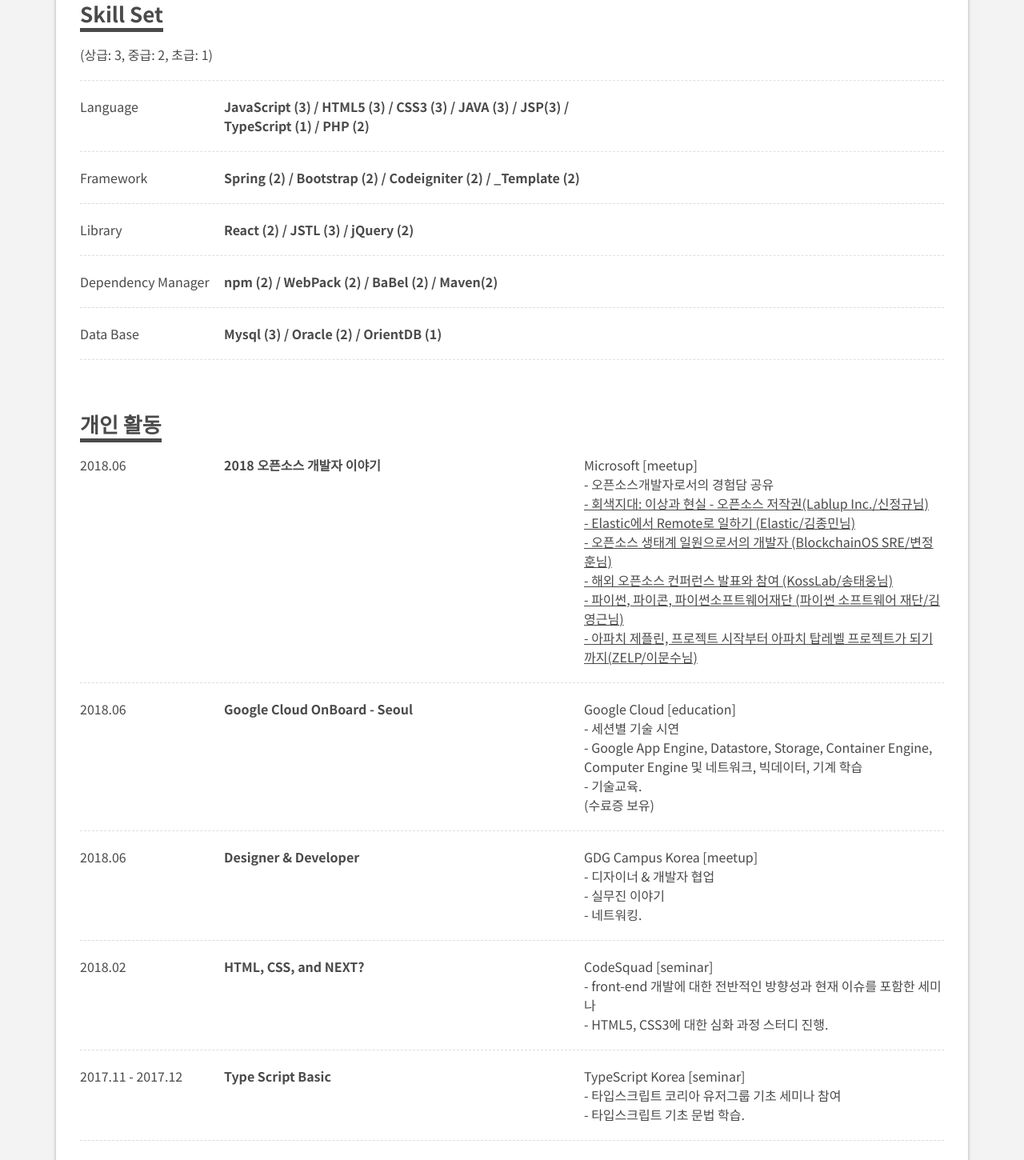
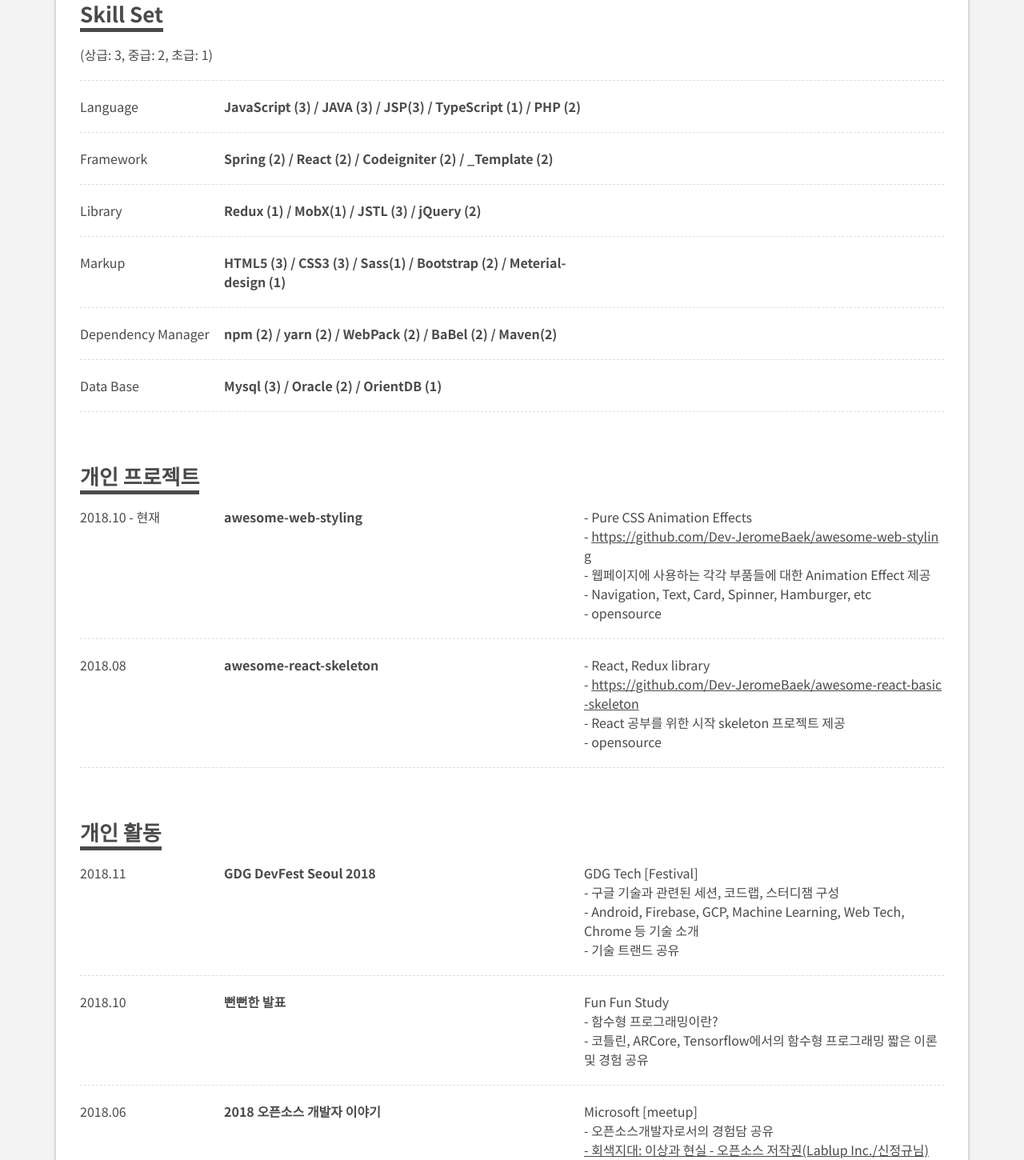
Before and after one commit to Dev-Jeromebaek/resume-ko, a Vue app: page / in a window 1280 px wide. Shown: the part 4840-6290 px from the top of the page at 80% size. Built offline with nearby package versions, Linux system fonts and the light colour scheme.

Commit message:
Docs: Update Personal activity in Resume content
1. resume 개인 활동 및 개인 프로젝트 추가
2. 불필요한 주석 제거

```diff
--- a/src/contents.js
+++ b/src/contents.js
@@ -28,23 +28,27 @@
       },
       {
         date: "Language",
-        title:
-          "JavaScript (3) / HTML5 (3) / CSS3 (3) / JAVA (3) / JSP(3) / TypeScript (1) / PHP (2) ",
+        title: "JavaScript (3) / JAVA (3) / JSP(3) / TypeScript (1) / PHP (2) ",
         contents: [""]
       },
       {
         date: "Framework",
-        title: "Spring (2) / Bootstrap (2) / Codeigniter (2) / _Template (2)",
+        title: "Spring (2) / React (2) / Codeigniter (2) / _Template (2)",
         contents: [""]
       },
       {
         date: "Library",
-        title: " React (2) / JSTL (3) / jQuery (2)",
+        title: "Redux (1) / MobX(1) / JSTL (3) / jQuery (2)",
+        contents: [""]
+      },
+      {
+        date: "Markup",
+        title: "HTML5 (3) / CSS3 (3) / Sass(1) / Bootstrap (2) / Meterial-design (1)",
         contents: [""]
       },
       {
         date: "Dependency Manager",
-        title: "npm (2) / WebPack (2) / BaBel (2) / Maven(2)",
+        title: "npm (2) / yarn (2) / WebPack (2) / BaBel (2) / Maven(2)",
         contents: [""]
       },
       {
@@ -54,17 +58,50 @@
       }
     ],
 
-    // '개인 프로젝트': [{
-    //   'date': '2017.07 - 현재',
-    //   'title': 'vue-lunar-calendar',
-    //   'contents': ['- Vue.js component library', '- <a href="https://github.com/KimWooHyun/vue-lunar-calendar">https://github.com/KimWooHyun/vue-lunar-calendar</a>', '- 한국 음력 달력 라이브러리', '- opensource', '- 총 7명의 contributors, 6개의 언어']
-    // }, {
-    //   'date': '2017.08',
-    //   'title': 'WHLunarCalendar',
-    //   'contents': ['- Swift library', '- <a href="https://github.com/KimWooHyun/WHLunarCalendar">https://github.com/KimWooHyun/WHLunarCalendar</a>', '- 한국 음력 달력 라이브러리', '- opensource']
-    // }],
+    "개인 프로젝트": [
+      {
+        date: "2018.10 - 현재",
+        title: "awesome-web-styling",
+        contents: [
+          "- Pure CSS Animation Effects",
+          '- <a href="https://github.com/Dev-JeromeBaek/awesome-web-styling">https://github.com/Dev-JeromeBaek/awesome-web-styling</a>',
+          "- 웹페이지에 사용하는 각각 부품들에 대한 Animation Effect 제공",
+          "- Navigation, Text, Card, Spinner, Hamburger, etc",
+          "- opensource"
+        ]
+      },
+      {
+        date: "2018.08",
+        title: "awesome-react-skeleton",
+        contents: [
+          "- React, Redux library",
+          '- <a href="https://github.com/Dev-JeromeBaek/awesome-react-basic-skeleton">https://github.com/Dev-JeromeBaek/awesome-react-basic-skeleton</a>',
+          "- React 공부를 위한 시작 skeleton 프로젝트 제공",
+          "- opensource"
+        ]
+      }
+    ],
 
     "개인 활동": [
+      {
+        date: "2018.11",
+        title: "GDG DevFest Seoul 2018",
+        contents: [
+          "GDG Tech [Festival]",
+          "- 구글 기술과 관련된 세션, 코드랩, 스터디잼 구성",
+          "- Android, Firebase, GCP, Machine Learning, Web Tech, Chrome 등 기술 소개",
+          "- 기술 트랜드 공유"
+        ]
+      },
+      {
+        date: "2018.10",
+        title: "뻔뻔한 발표",
+        contents: [
+          "Fun Fun Study",
+          "- 함수형 프로그래밍이란?",
+          "- 코틀린, ARCore, Tensorflow에서의 함수형 프로그래밍 짧은 이론 및 경험 공유"
+        ]
+      },
       {
         date: "2018.06",
         title: "2018 오픈소스 개발자 이야기",
```
Also changed, not shown: 1 other file (tests, documents, lock files or other folders).
